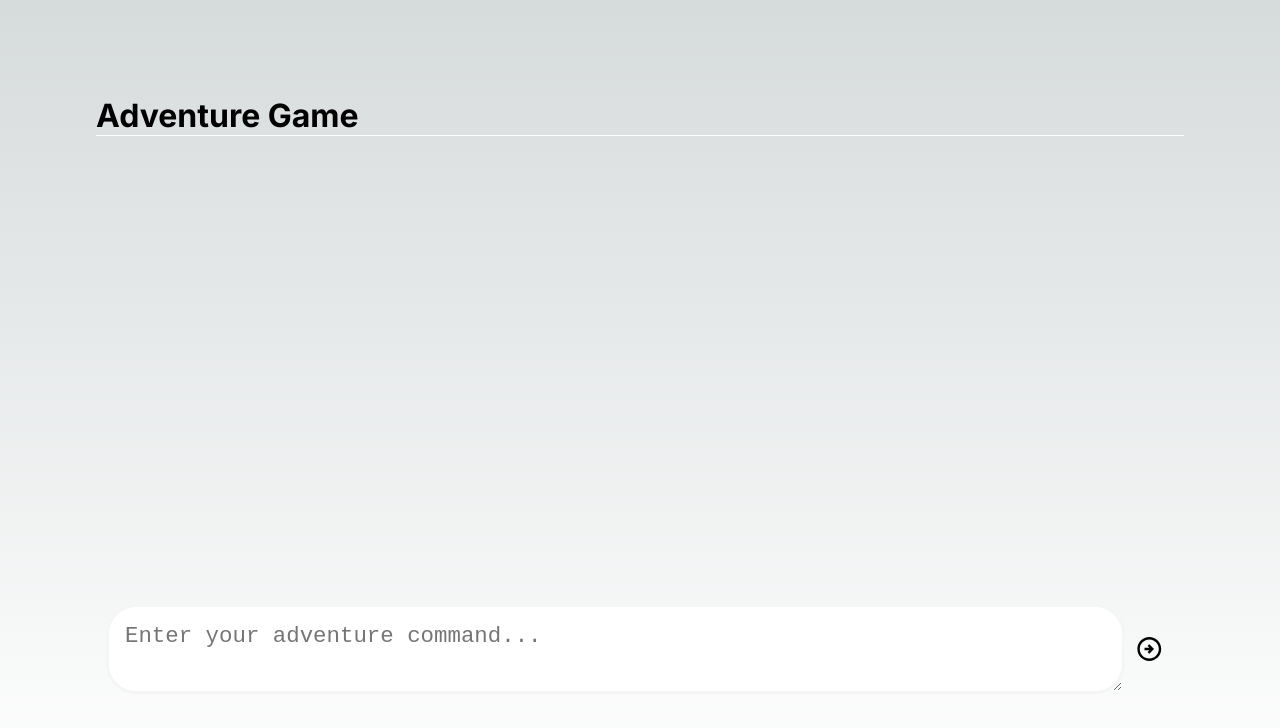
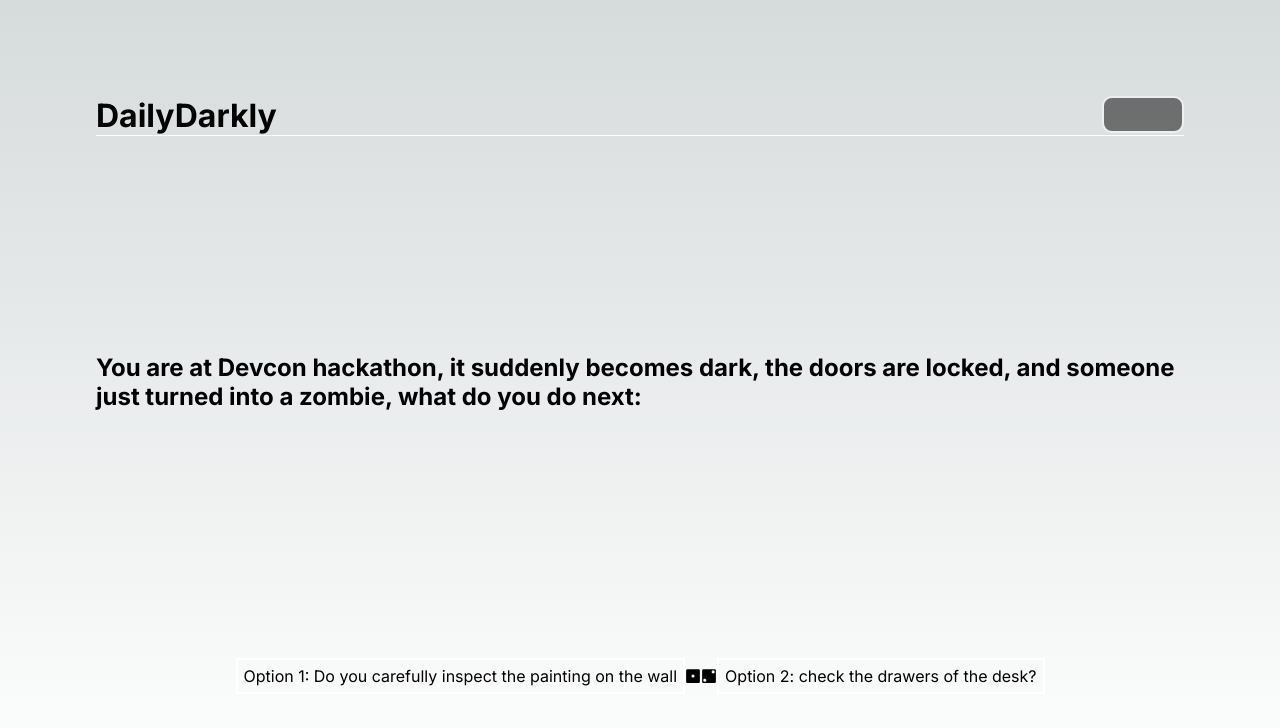
Before and after one commit to lindentree/ld-hack, a Next.js app: page / in a window 1280 px wide. Shown: the top 728 px of the page. Built offline with nearby package versions, Linux system fonts and the light colour scheme.

Commit message:
changed fronted layout

```diff
--- /dev/null
+++ b/app/components/info.js
@@ -0,0 +1,49 @@
+import React from "react";
+
+const info = () => {
+  return (
+    <div class="container">
+      <h1>Adventure Game</h1>
+      <p>
+        Enter the Game: You can start playing immediately without the need to
+        sign in.
+      </p>
+
+      <h2>Game Mechanics:</h2>
+      <ul>
+        <li>
+          <strong>Puzzle Generation:</strong> In the background, an LLM
+          generates a puzzle, possible solutions, and a list of scenarios that
+          will be presented to you.
+        </li>
+        <li>
+          <strong>First Scenario:</strong> The game begins with the first
+          scenario displayed prominently on your screen.
+        </li>
+        <li>
+          <strong>Making Choices:</strong> You will have two buttons, each
+          representing a choice. Select one of the two choices to proceed.
+        </li>
+        <li>
+          <strong>Next Scenario:</strong> After making a choice, if the puzzle
+          is still solvable, you will be presented with a new scenario.
+        </li>
+      </ul>
+
+      <h2>Winning and Losing:</h2>
+      <ul>
+        <li>
+          <strong>Winning:</strong> You win if you successfully navigate to the
+          correct solution within 10 steps.
+        </li>
+        <li>
+          <strong>Losing:</strong> You lose if you choose a path without a
+          solvable solution. Note: Running out of steps is unlikely, as the game
+          is designed to be completed within 10 steps.
+        </li>
+      </ul>
+    </div>
+  );
+};
+
+export default info;
--- a/app/page.js
+++ b/app/page.js
@@ -1,11 +1,17 @@
 "use client";
 
-import { MdOutlineArrowCircleRight } from "react-icons/md";
+import { GiDiceSixFacesOne } from "react-icons/gi";
+import { GiDiceSixFacesTwo } from "react-icons/gi";
 import { useState } from "react";
 import styles from "./page.module.css";
+import info from "./components/info";
 
 export default function Home() {
+  const [initialPromtp, SetInitialPromtp] = useState(
+    "You are at Devcon hackathon, it suddenly becomes dark, the doors are locked, and someone just turned into a zombie, what do you do next:"
+  );
   const [inputValue, setInputValue] = useState("");
+  const [rules, setRules] = useState(0);
 
   const handleInputChange = (event) => {
     setInputValue(event.target.value);
@@ -22,18 +28,25 @@ export default function Home() {
   return (
     <main className={styles.main}>
       <div className={styles.navbar}>
-        <h1 className={styles.title}>Adventure Game</h1>
+        <h1 className={styles.title}>DailyDarkly</h1>
+        <button className={styles.help}>How to play</button>
       </div>
-      <div className={styles.description}>
+
+      <div className={styles.text}>
+        <h2>{initialPromtp}</h2>
+        <br />
+      </div>
+
+      <div className={styles.userInput}>
         <form className={styles.form} onSubmit={handleSubmit}>
-          <textarea
-            type="text"
-            value={inputValue}
-            onChange={handleInputChange}
-            placeholder="Enter your adventure command..."
-            className={styles.input}
-          />
-          <MdOutlineArrowCircleRight type="submit" className={styles.button} />
+          <p className={styles.prompt}>
+            Option 1: Do you carefully inspect the painting on the wall
+          </p>
+          <GiDiceSixFacesOne className={styles.option1} />
+          <GiDiceSixFacesTwo className={styles.option2} />
+          <p className={styles.prompt}>
+            Option 2: check the drawers of the desk?
+          </p>
         </form>
       </div>
     </main>
--- a/app/page.module.css
+++ b/app/page.module.css
@@ -6,8 +6,10 @@
   min-height: 100vh;
 }
 
+/*Nav Section*/
 .navbar {
   display: flex;
+  justify-content: space-between;
   border-bottom: 1px solid white;
 }
 
@@ -17,6 +19,26 @@
   text-align: l;
 }
 
+.help {
+  background-color: black;
+  border: 2px solid #fff;
+  border-radius: 10px;
+  padding: 4px;
+  margin-bottom: 2px;
+  opacity: 50%;
+}
+
+.help:hover {
+  opacity: 100%;
+}
+
+/*Text Section*/
+.prompt {
+  border: 2px solid white;
+  padding: 6px;
+}
+
+/*Input Section*/
 .form {
   display: flex;
   justify-content: center;
```
Also changed, not shown: app/components/Prompt.js (added).
